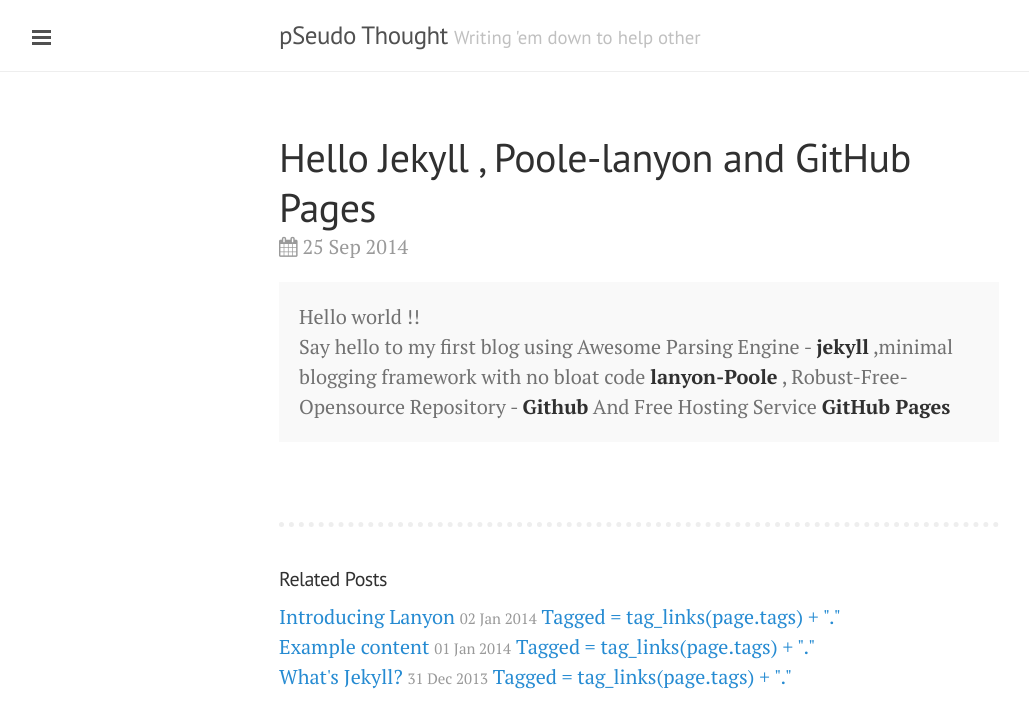
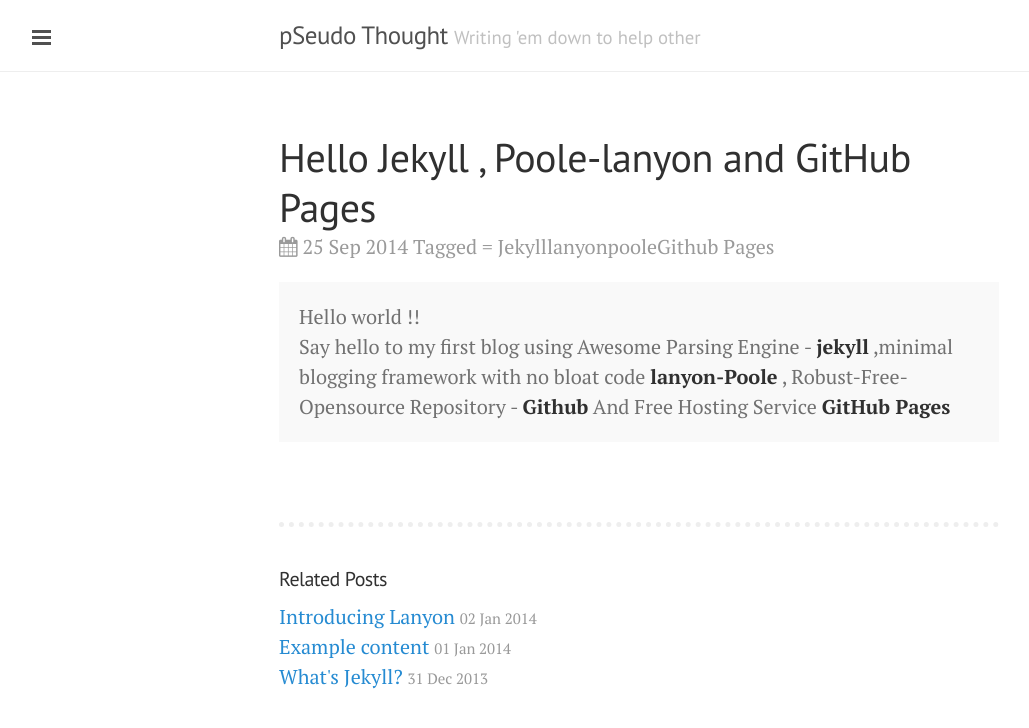
Before and after one commit to DharmeshPandav/dharmeshpandav.github.io, a Jekyll site: the page built from _posts/2014-09-25-Hello jekyll.md, in a window 1280 px wide. Shown: the top 728 px of the page, without its empty margins (1-1030 px from the left). Built offline with Jekyll 4.4.1, drawn with Linux system fonts in a browser that asks for light colours; nearby versions of some CDN libraries; Markdown is read by kramdown in place of the engine named in the settings.

Commit message:
changed config

```diff
--- a/_layouts/post.html
+++ b/_layouts/post.html
@@ -9,6 +9,8 @@ comments:   true
         <span>
             <i class="fa fa-calendar"></i>
             {{ page.date | date_to_string }}
+            Tagged
+             = {{ page.tags }}
         </span>
     </span>
     {{ content }}
@@ -24,8 +26,6 @@ comments:   true
           <a href="{{ post.url }}">
             {{ post.title }}
             <small>{{ post.date | date_to_string }}</small>
-             Tagged
-             = tag_links(page.tags) + "."
           </a>
 
       </li>
```
